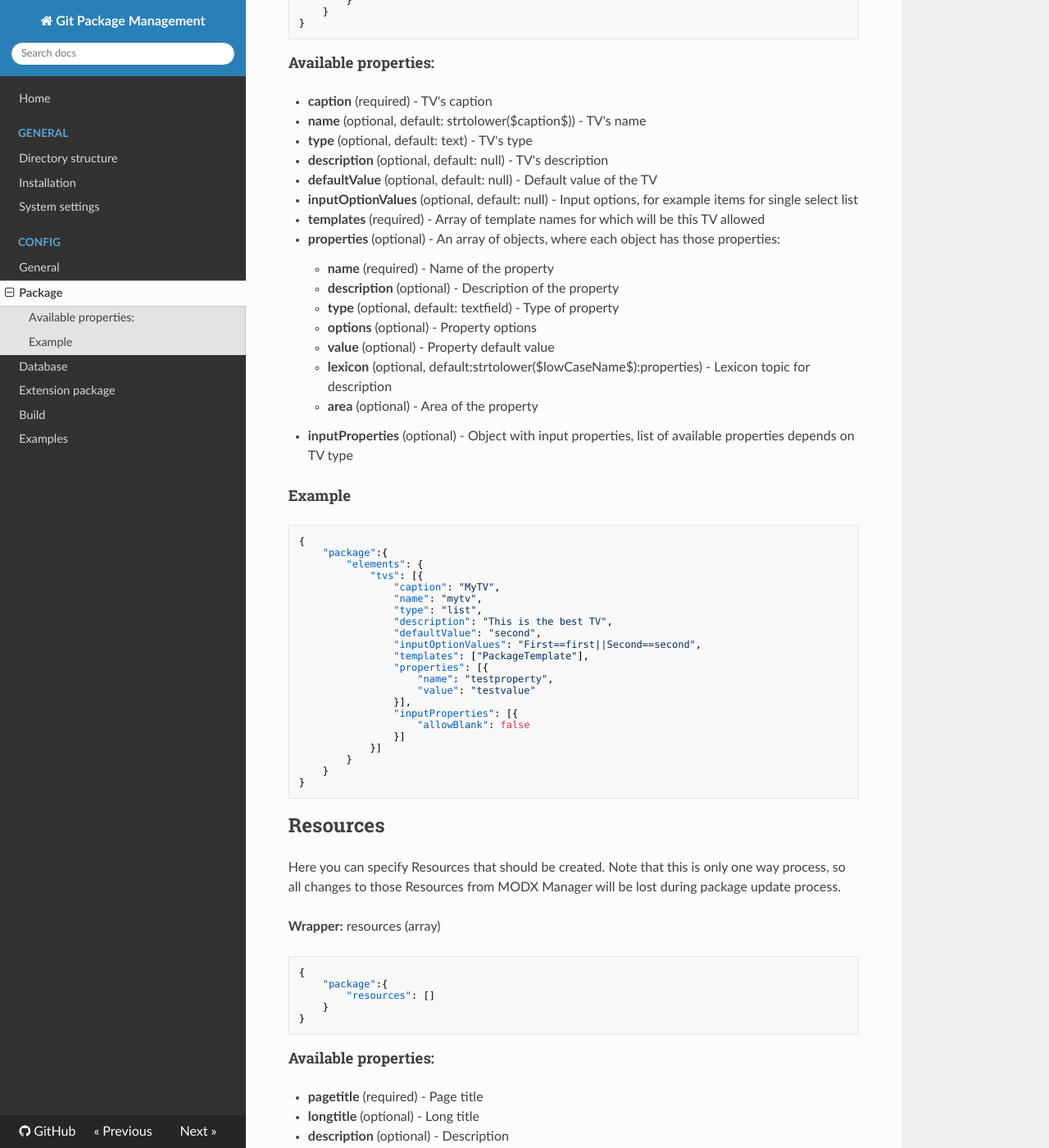
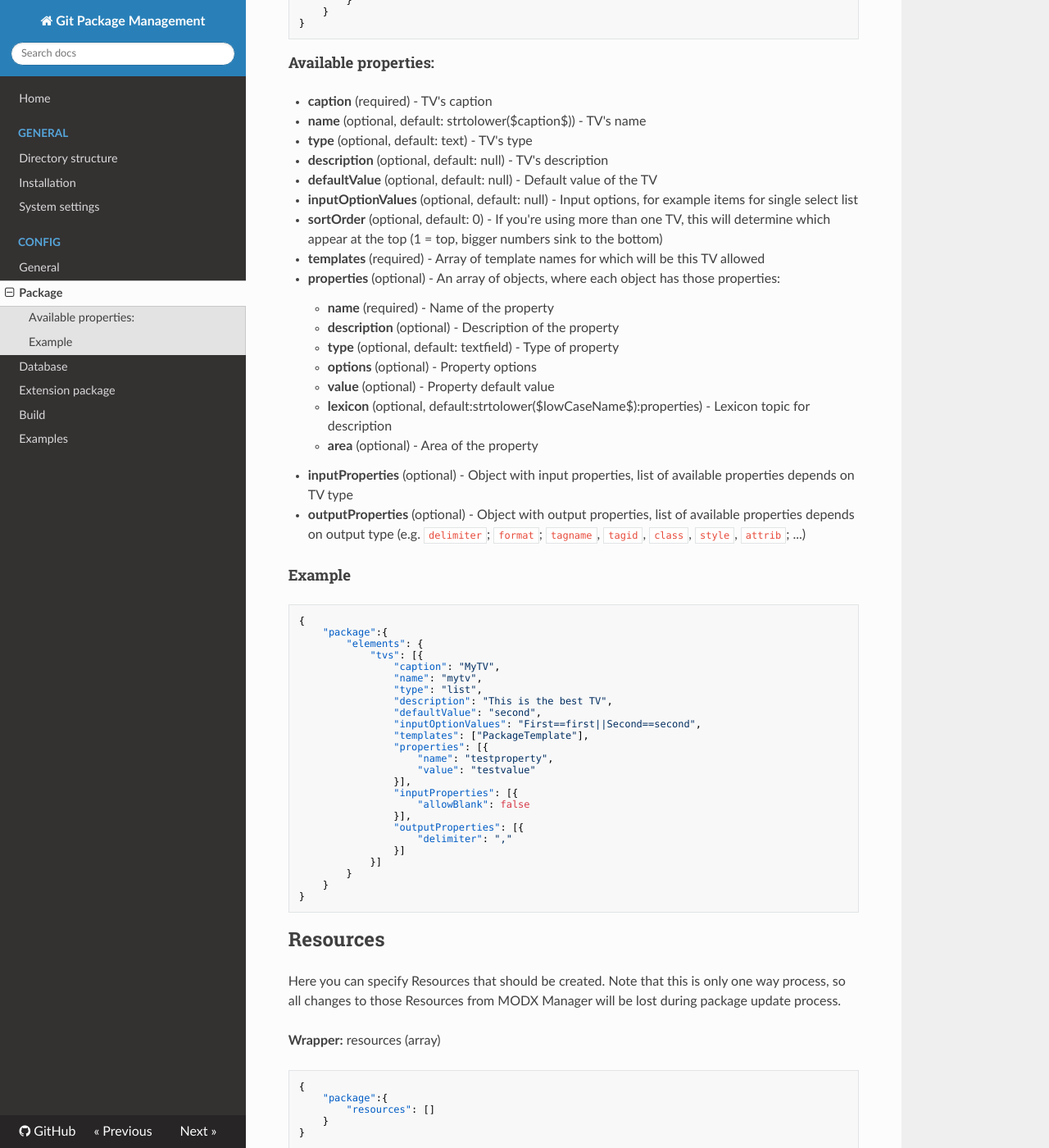
Before and after one commit to theboxer/Git-Package-Management, an MkDocs documentation site: the page built from core/components/gitpackagemanagement/docs/config/package.md, in a window 1280 px wide and 1400 px high, scrolled down 5759 px. Shown: the whole window at 82% size. Built offline with MkDocs 1.6.1, drawn with Linux system fonts in a browser that asks for light colours; nearby versions of some CDN libraries; old or Windows-style settings are respelled for this version of MkDocs.

Commit message:
Update docs - New TV fields

````diff
--- a/core/components/gitpackagemanagement/docs/config/package.md
+++ b/core/components/gitpackagemanagement/docs/config/package.md
@@ -287,6 +287,7 @@ In this section we create some elements. During the installation, all elements a
 - **description** (optional, default: null) - TV's description
 - **defaultValue** (optional, default: null) - Default value of the TV
 - **inputOptionValues** (optional, default: null) - Input options, for example items for single select list
+- **sortOrder** (optional, default: 0) - If you're using more than one TV, this will determine which appear at the top (1 = top, bigger numbers sink to the bottom)
 - **templates** (required) - Array of template names for which will be this TV allowed
 - **properties** (optional) - An array of objects, where each object has those properties:
     - **name** (required) - Name of the property
@@ -297,6 +298,7 @@ In this section we create some elements. During the installation, all elements a
     - **lexicon** (optional, default:strtolower($lowCaseName$):properties) - Lexicon topic for description
     - **area** (optional) - Area of the property
 - **inputProperties** (optional) - Object with input properties, list of available properties depends on TV type
+- **outputProperties** (optional) - Object with output properties, list of available properties depends on output type (e.g. `delimiter`; `format`; `tagname`, `tagid`, `class`, `style`, `attrib`; ...)
 
 #### Example
 ```json
@@ -317,6 +319,9 @@ In this section we create some elements. During the installation, all elements a
                 }],
                 "inputProperties": [{
                     "allowBlank": false
+                }],
+                "outputProperties": [{
+                    "delimiter": ","
                 }]
             }]
         }
````
